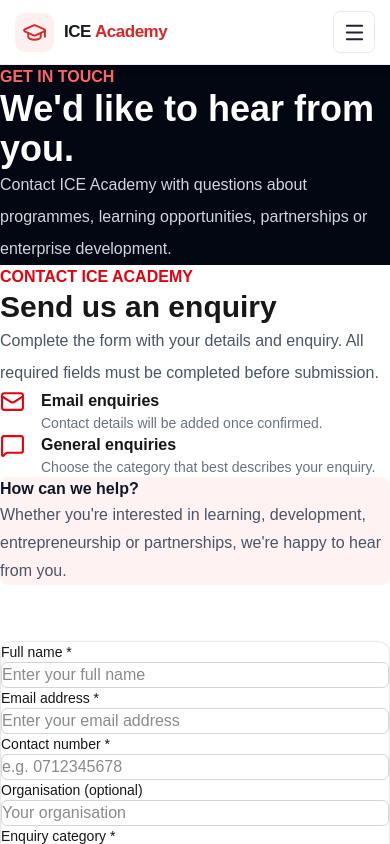
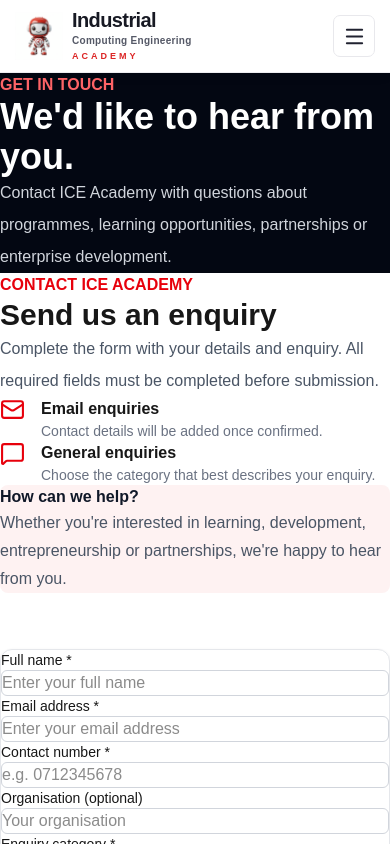
Before and after one commit to Gimsoi-pty-ltd/ICE-ACADEMY, a React (Vite) app in the folder ice-project/: page /contact in a window 390 px wide. Shown: the top 844 px of the page. Built offline with nearby package versions, Linux system fonts and the light colour scheme.

Commit message:
feat: add Navbar style and favicon

```diff
--- a/ice-project/src/components/layout/Navbar.css
+++ b/ice-project/src/components/layout/Navbar.css
@@ -20,52 +20,96 @@
   justify-content: space-between;
   gap: 22px;
   width: min(1440px, calc(100% - 52px));
-  min-height: 76px;
+  min-height: 92px;
   margin: 0 auto;
 }
 
-/* Brand */
+/* ==================================
+   BRAND / LOGO
+================================== */
 
 .ice-navbar-brand {
   display: inline-flex;
   align-items: center;
   flex-shrink: 0;
-  gap: 10px;
+  gap: 14px;
   color: #171923;
   text-decoration: none;
 }
 
+/* Larger robot favicon */
+
 .ice-navbar-brand-icon {
+  width: 64px;
+  height: 64px;
   display: flex;
   align-items: center;
   justify-content: center;
-  width: 43px;
-  height: 43px;
-  border-radius: 10px;
-  background: #fff0f0;
-  color: #dc2626;
-  transition: background 0.25s ease, color 0.25s ease;
+  flex-shrink: 0;
+  overflow: hidden;
 }
 
-.ice-navbar-brand:hover .ice-navbar-brand-icon {
-  background: #dc2626;
-  color: #ffffff;
+.ice-navbar-brand-icon img {
+  width: 100%;
+  height: 100%;
+  object-fit: contain;
+  display: block;
+  transition: transform 0.25s ease;
 }
 
+.ice-navbar-brand:hover .ice-navbar-brand-icon img {
+  transform: scale(1.06);
+}
+
+/* Brand typography */
+
 .ice-navbar-brand-name {
-  color: #171923;
-  font-size: 19px;
-  font-weight: 600;
-  letter-spacing: -0.5px;
+  display: flex;
+  flex-direction: column;
+  justify-content: center;
+  gap: 3px;
+  line-height: 1.05;
   white-space: nowrap;
 }
 
-.ice-navbar-brand-name strong {
-  color: #dc2626;
-  font-weight: 800;
+/* INDUSTRIAL */
+
+.ice-brand-top {
+  display: block;
+  color: #171923;
 }
 
-/* Desktop links */
+.ice-brand-top strong {
+  font-size: 27px;
+  font-weight: 900;
+  letter-spacing: -0.6px;
+  line-height: 1;
+}
+
+/* Computing Engineering */
+
+.ice-brand-middle {
+  color: #555967;
+  font-size: 13px;
+  font-weight: 600;
+  letter-spacing: 0.8px;
+  line-height: 1.3;
+}
+
+/* ACADEMY */
+
+.ice-brand-bottom {
+  display: block;
+  color: #dc2626;
+  font-size: 12px;
+  font-weight: 800;
+  letter-spacing: 4.5px;
+  line-height: 1.4;
+}
+
+/* ==================================
+   DESKTOP NAVIGATION
+================================== */
 
 .ice-navbar-links {
   display: flex;
@@ -80,7 +124,7 @@
   position: relative;
   display: inline-flex;
   align-items: center;
-  min-height: 76px;
+  min-height: 92px;
   color: #555967;
   font-size: 11px;
   font-weight: 600;
@@ -92,7 +136,7 @@
 .ice-navbar-link::after {
   position: absolute;
   right: 0;
-  bottom: 18px;
+  bottom: 22px;
   left: 0;
   height: 2px;
   border-radius: 5px;
@@ -113,7 +157,9 @@
   transform: scaleX(1);
 }
 
-/* Learner portal */
+/* ==================================
+   LEARNER PORTAL
+================================== */
 
 .ice-navbar-portal {
   display: inline-flex;
@@ -121,7 +167,7 @@
   justify-content: center;
   flex-shrink: 0;
   gap: 9px;
-  min-height: 41px;
+  min-height: 43px;
   padding: 0 16px;
   border: 1px solid #dc2626;
   border-radius: 6px;
@@ -131,7 +177,9 @@
   font-weight: 700;
   text-decoration: none;
   white-space: nowrap;
-  transition: background 0.22s ease, transform 0.22s ease,
+  transition:
+    background 0.22s ease,
+    transform 0.22s ease,
     box-shadow 0.22s ease;
 }
 
@@ -141,7 +189,9 @@
   box-shadow: 0 5px 15px rgba(220, 38, 38, 0.2);
 }
 
-/* Mobile toggle */
+/* ==================================
+   MOBILE TOGGLE
+================================== */
 
 .ice-navbar-toggle {
   display: none;
@@ -164,7 +214,9 @@
   color: #dc2626;
 }
 
-/* Mobile navigation */
+/* ==================================
+   MOBILE NAVIGATION
+================================== */
 
 .ice-mobile-navigation {
   display: none;
@@ -173,7 +225,7 @@
   right: 0;
   left: 0;
   z-index: 1000;
-  max-height: calc(100vh - 76px);
+  max-height: calc(100vh - 92px);
   overflow-y: auto;
   border-top: 1px solid #ededf0;
   background: #ffffff;
@@ -260,7 +312,9 @@
   }
 }
 
-/* Accessibility */
+/* ==================================
+   ACCESSIBILITY
+================================== */
 
 .ice-navbar a:focus-visible,
 .ice-navbar button:focus-visible {
@@ -272,8 +326,9 @@
    RESPONSIVE NAVIGATION
 ================================== */
 
-/* Hide desktop navigation before links become cramped */
-@media (max-width: 1150px) {
+/* Smaller desktop screens */
+
+@media (max-width: 1250px) {
   .ice-navbar-inner {
     width: calc(100% - 36px);
     gap: 14px;
@@ -287,8 +342,22 @@
     font-size: 10px;
   }
 
-  .ice-navbar-brand-name {
-    font-size: 17px;
+  .ice-navbar-brand-icon {
+    width: 54px;
+    height: 54px;
+  }
+
+  .ice-brand-top strong {
+    font-size: 23px;
+  }
+
+  .ice-brand-middle {
+    font-size: 11px;
+  }
+
+  .ice-brand-bottom {
+    font-size: 10px;
+    letter-spacing: 3.5px;
   }
 
   .ice-navbar-portal {
@@ -297,9 +366,11 @@
   }
 }
 
+/* Tablet */
+
 @media (max-width: 1000px) {
   .ice-navbar-inner {
-    min-height: 68px;
+    min-height: 80px;
   }
 
   .ice-navbar-links,
@@ -321,25 +392,73 @@
   }
 }
 
+/* Mobile */
+
 @media (max-width: 500px) {
   .ice-navbar-inner {
     width: calc(100% - 30px);
-    min-height: 64px;
+    min-height: 72px;
+    gap: 10px;
+  }
+
+  .ice-navbar-brand {
+    gap: 9px;
   }
 
   .ice-navbar-brand-icon {
-    width: 39px;
-    height: 39px;
+    width: 48px;
+    height: 48px;
   }
 
-  .ice-navbar-brand-name {
-    font-size: 17px;
+  .ice-brand-top strong {
+    font-size: 20px;
+  }
+
+  .ice-brand-middle {
+    font-size: 10px;
+    letter-spacing: 0.3px;
+  }
+
+  .ice-brand-bottom {
+    font-size: 9px;
+    letter-spacing: 3px;
   }
 
   .ice-mobile-navigation {
-    max-height: calc(100vh - 64px);
+    max-height: calc(100vh - 72px);
   }
 }
+
+/* Very small screens */
+
+@media (max-width: 360px) {
+  .ice-navbar-brand-icon {
+    width: 42px;
+    height: 42px;
+  }
+
+  .ice-brand-top strong {
+    font-size: 18px;
+  }
+
+  .ice-brand-middle {
+    font-size: 9px;
+  }
+
+  .ice-brand-bottom {
+    font-size: 8px;
+    letter-spacing: 2.5px;
+  }
+
+  .ice-navbar-toggle {
+    width: 38px;
+    height: 38px;
+  }
+}
+
+/* ==================================
+   REDUCED MOTION
+================================== */
 
 @media (prefers-reduced-motion: reduce) {
   .ice-navbar *,
--- a/ice-project/src/components/layout/Navbar.jsx
+++ b/ice-project/src/components/layout/Navbar.jsx
@@ -51,11 +51,21 @@ export default function Navbar() {
   aria-label="ICE Academy home"
 >
   <span className="ice-navbar-brand-icon">
-            <GraduationCap size={25} strokeWidth={1.8} />
+    <img src="/favicon.webp" alt="ICE Academy logo" />
   </span>
 
   <span className="ice-navbar-brand-name">
-            ICE <strong>Academy</strong>
+    <span className="ice-brand-top">
+      <strong>Industrial</strong>
+    </span>
+
+    <span className="ice-brand-middle">
+      Computing Engineering
+    </span>
+
+    <span className="ice-brand-bottom">
+      <strong>ACADEMY</strong>
+    </span>
   </span>
 </Link>
 
```
Also changed, not shown: ice-project/public/favicon.webp (added). Lines whose indentation alone changed are shown as unchanged.
